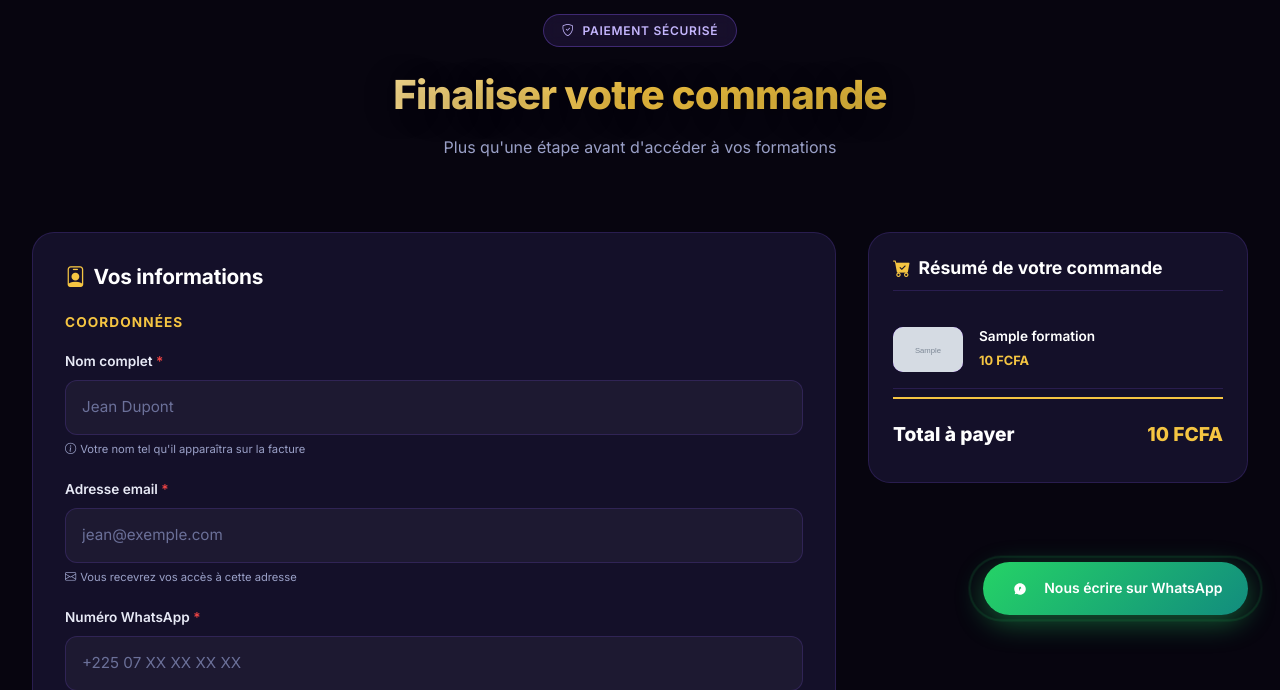
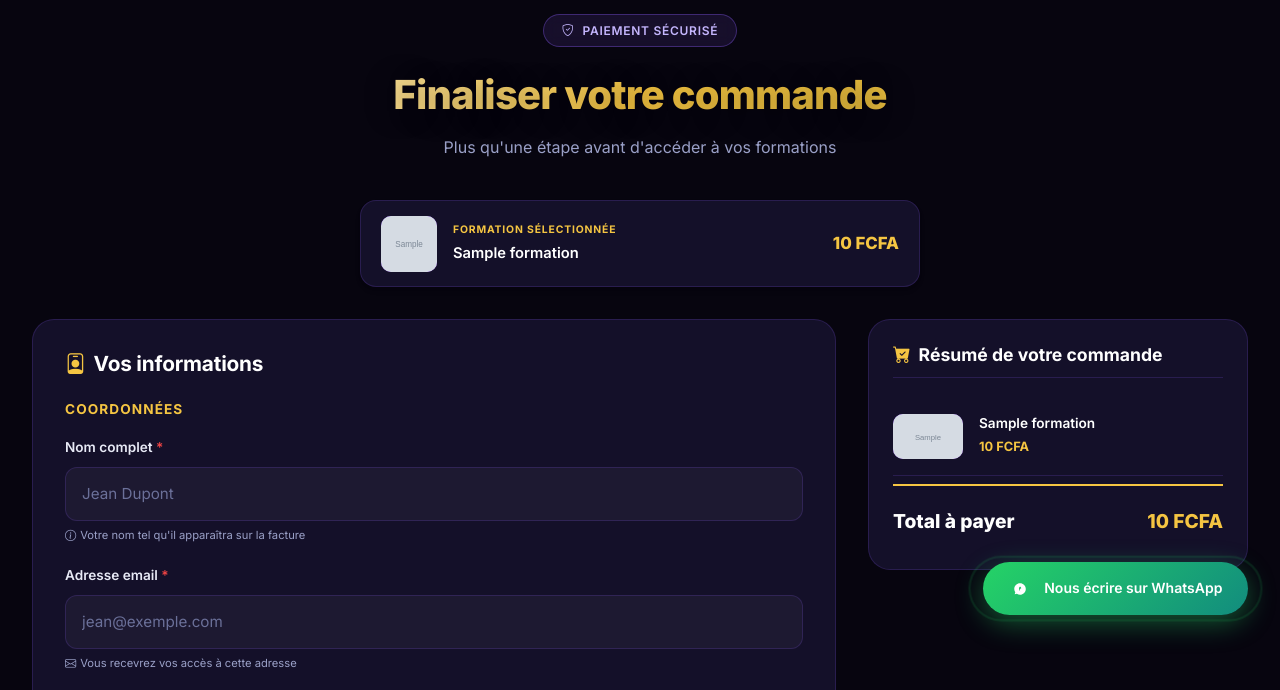
Before and after one commit to amparachrist-beep/Formations, a Django app: template formation/templates/formation/checkout.html in a window 1280 px wide. Shown: the part 153-843 px from the top of the page. Run offline with Django 4.2, Linux system fonts and the light colour scheme; tables that the repository leaves empty hold one stand-in row (values such as "Sample post"); the template is opened without the code that fills it: values that come from a table or form of the project are taken from there, most other values are stand-ins (such as "Sample title", 1, 10 or a date in 2020); grey boxes marked "Sample" are stand-in pictures.

Commit message:
Ajout carte formation sélectionnée sur checkout + correction contexte panier

```diff
--- a/formation/templates/formation/checkout.html
+++ b/formation/templates/formation/checkout.html
@@ -130,6 +130,7 @@
         text-shadow: 0 4px 30px rgba(0,0,0,0.4);
     }
 
+
     .checkout-header p {
         color: var(--dark-muted);
         font-size: 1rem;
@@ -137,6 +138,76 @@
         margin: 0 auto;
     }
 
+        /* ===== CARTE FORMATION SÉLECTIONNÉE ===== */
+    .selected-formation-card {
+        display: flex;
+        align-items: center;
+        gap: 1rem;
+        background: var(--dark-card);
+        border: 1px solid var(--dark-border);
+        border-radius: 16px;
+        padding: 0.9rem 1.25rem;
+        max-width: 560px;
+        margin: 0 auto 2rem;
+        box-shadow: var(--shadow-md);
+        transition: border-color 0.25s ease;
+    }
+
+    .selected-formation-card:hover {
+        border-color: var(--dark-border-hover);
+    }
+
+    .selected-formation-image {
+        width: 56px;
+        height: 56px;
+        border-radius: 10px;
+        object-fit: cover;
+        flex-shrink: 0;
+        background: linear-gradient(135deg, #7c3aed 0%, #a855f7 100%);
+        display: flex;
+        align-items: center;
+        justify-content: center;
+        font-size: 1.4rem;
+    }
+
+    .selected-formation-info {
+        flex: 1;
+        min-width: 0;
+        text-align: left;
+    }
+
+    .selected-formation-info .label {
+        font-size: 0.65rem;
+        text-transform: uppercase;
+        letter-spacing: 0.08em;
+        color: var(--accent-gold);
+        font-weight: 700;
+        margin-bottom: 0.2rem;
+    }
+
+    .selected-formation-info .title {
+        font-size: 0.92rem;
+        font-weight: 600;
+        color: #fff;
+        white-space: nowrap;
+        overflow: hidden;
+        text-overflow: ellipsis;
+    }
+
+    .selected-formation-price {
+        font-size: 1.05rem;
+        font-weight: 800;
+        color: var(--accent-gold);
+        white-space: nowrap;
+        flex-shrink: 0;
+    }
+
+    @media (max-width: 480px) {
+        .selected-formation-card { padding: 0.75rem 1rem; gap: 0.75rem; }
+        .selected-formation-image { width: 44px; height: 44px; }
+        .selected-formation-info .title { font-size: 0.85rem; }
+        .selected-formation-price { font-size: 0.95rem; }
+    }
     /* = badge doré = */
     .header-badge {
         display: inline-flex;
@@ -661,6 +732,24 @@
         <p>Plus qu'une étape avant d'accéder à vos formations</p>
     </div>
 
+        <!-- ===== CARTE FORMATION SÉLECTIONNÉE ===== -->
+       <!-- ===== CARTE FORMATION SÉLECTIONNÉE ===== -->
+    {% for formation in formations %}
+    <div class="selected-formation-card">
+        {% if formation.image %}
+            <img src="{{ formation.image.url }}" class="selected-formation-image" alt="{{ formation.titre }}">
+        {% else %}
+            <div class="selected-formation-image">🎓</div>
+        {% endif %}
+        <div class="selected-formation-info">
+            <div class="label">Formation sélectionnée</div>
+            <div class="title">{{ formation.titre }}</div>
+        </div>
+        <div class="selected-formation-price">{{ formation.prix_actuel|floatformat:"0" }} FCFA</div>
+    </div>
+    {% endfor %}
+
+
     <div class="checkout-layout">
         <!-- Formulaire -->
         <div class="checkout-form">
@@ -754,16 +843,16 @@
                 Résumé de votre commande
             </h2>
 
-            {% for item in panier.items.all %}
+                        {% for formation in formations %}
             <div class="recap-item">
-                {% if item.formation.image %}
-                    <img src="{{ item.formation.image.url }}" class="recap-image" alt="{{ item.formation.titre }}">
+                {% if formation.image %}
+                    <img src="{{ formation.image.url }}" class="recap-image" alt="{{ formation.titre }}">
                 {% else %}
                     <div class="recap-image" style="display: flex; align-items: center; justify-content: center;">🎓</div>
                 {% endif %}
                 <div class="recap-details">
-                    <div class="recap-title">{{ item.formation.titre }}</div>
-                    <div class="recap-price">{{ item.formation.prix|floatformat:"0" }} FCFA</div>
+                    <div class="recap-title">{{ formation.titre }}</div>
+                    <div class="recap-price">{{ formation.prix_actuel|floatformat:"0" }} FCFA</div>
                 </div>
             </div>
             {% endfor %}
```
